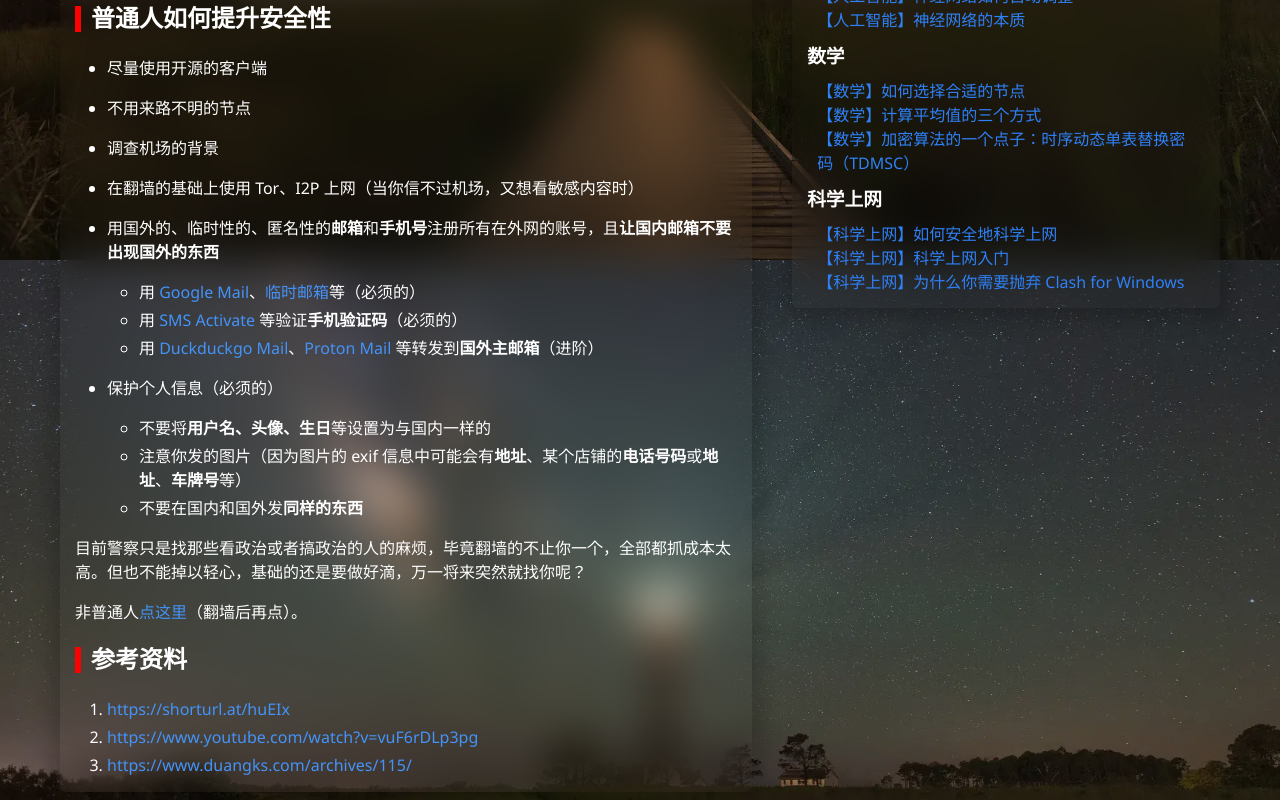
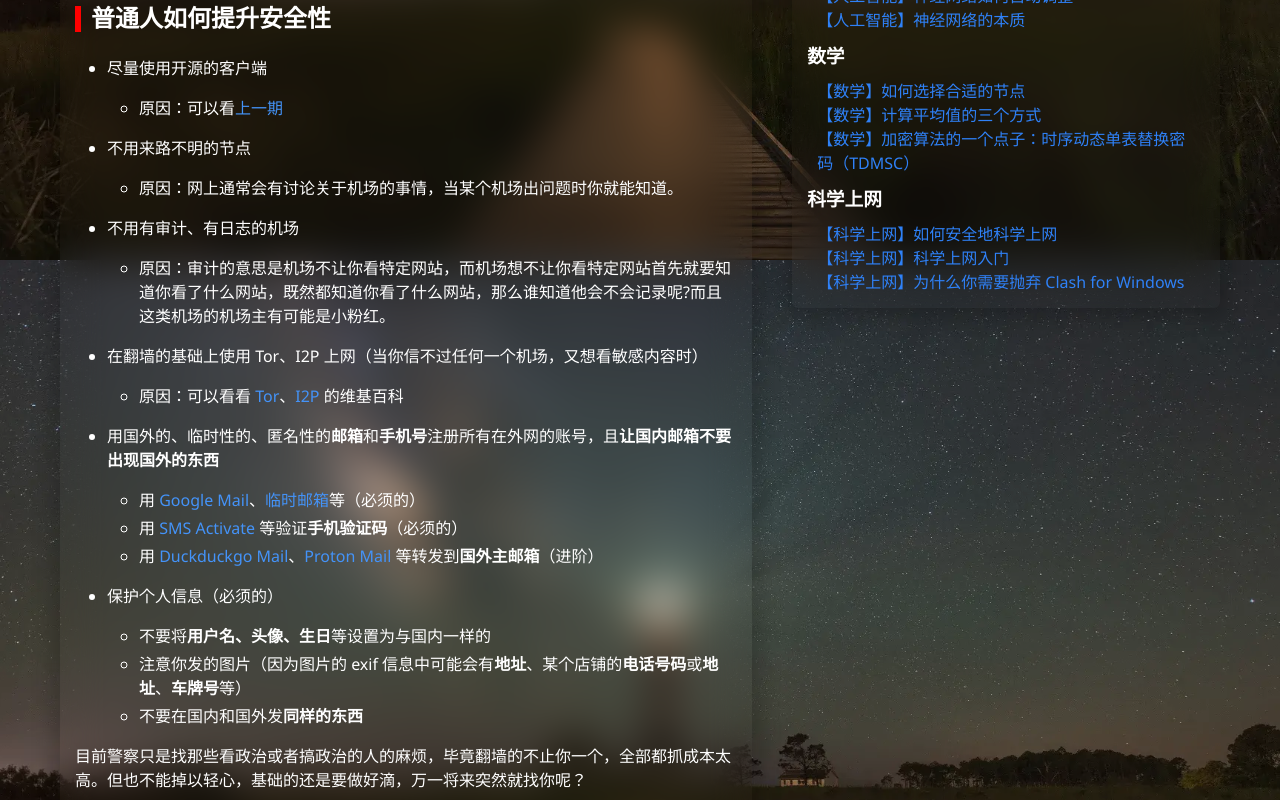
Before and after one commit to MarkIvory2973/MarkIvory2973.github.io, a Next.js app: page /blog/8 in a window 1280 px wide. Shown: the part 540-1340 px from the top of the page. Built offline with nearby package versions, Linux system fonts and the light colour scheme.

Commit message:
docs: edited blog 8

```diff
--- a/app/blog/8/page.mdx
+++ b/app/blog/8/page.mdx
@@ -22,11 +22,19 @@ export const metadata = {
 
       - 尽量使用开源的客户端
 
+        - 原因：可以看[上一期](/blog/6)
+
       - 不用来路不明的节点
 
-      - 调查机场的背景
+        - 原因：网上通常会有讨论关于机场的事情，当某个机场出问题时你就能知道。
 
-      - 在翻墙的基础上使用 Tor、I2P 上网（当你信不过机场，又想看敏感内容时）
+      - 不用有审计、有日志的机场
+
+        - 原因：审计的意思是机场不让你看特定网站，而机场想不让你看特定网站首先就要知道你看了什么网站，既然都知道你看了什么网站，那么谁知道他会不会记录呢?而且这类机场的机场主有可能是小粉红。
+
+      - 在翻墙的基础上使用 Tor、I2P 上网（当你信不过任何一个机场，又想看敏感内容时）
+
+        - 原因：可以看看 [Tor](https://zh.wikipedia.org/wiki/Tor#%E8%BF%90%E4%BD%9C%E6%96%B9%E5%BC%8F)、[I2P](https://zh.wikipedia.org/wiki/I2P#%E5%AF%B9%E6%AF%94%E5%85%B6%E4%BB%96%E7%9A%84%E5%8C%BF%E5%90%8D%E7%BD%91%E7%BB%9C) 的维基百科
 
       - 用国外的、临时性的、匿名性的**邮箱**和**手机号**注册所有在外网的账号，且**让国内邮箱不要出现国外的东西**
 
@@ -42,11 +50,11 @@ export const metadata = {
 
       目前警察只是找那些看政治或者搞政治的人的麻烦，毕竟翻墙的不止你一个，全部都抓成本太高。但也不能掉以轻心，基础的还是要做好滴，万一将来突然就找你呢？
 
-      非普通人[点这里](https://shorturl.at/huEIx)（翻墙后再点）。
+      非普通人[点这里](https://program-think.blogspot.com/2019/01/Security-Guide-for-Political-Activists.html)（需翻墙）。
 
       ## 参考资料
 
-      1. https://shorturl.at/huEIx
+      1. https://program-think.blogspot.com/2019/01/Security-Guide-for-Political-Activists.html
       3. https://www.youtube.com/watch?v=vuF6rDLp3pg
       2. https://www.duangks.com/archives/115/
     </Markdown>
```
